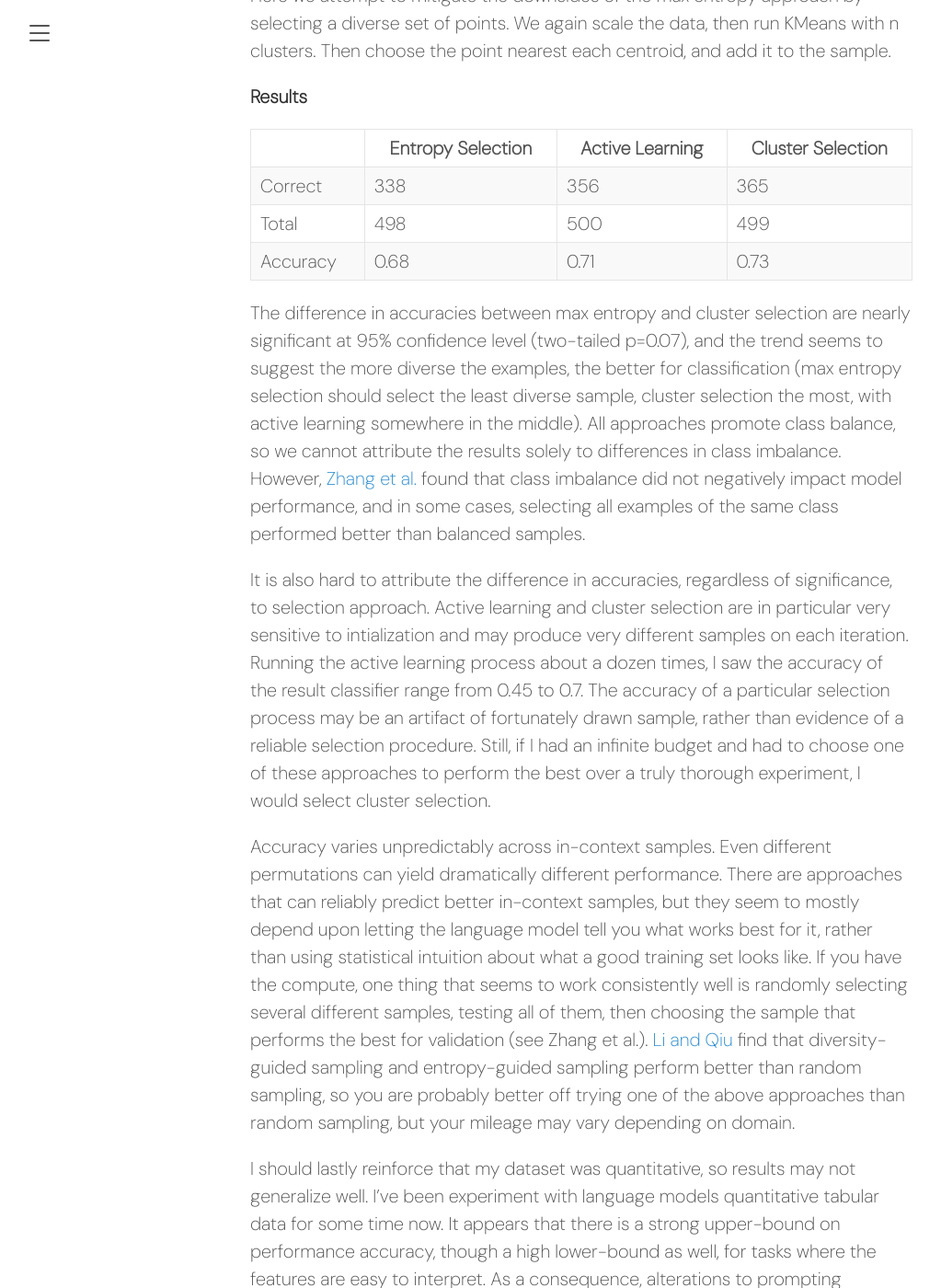
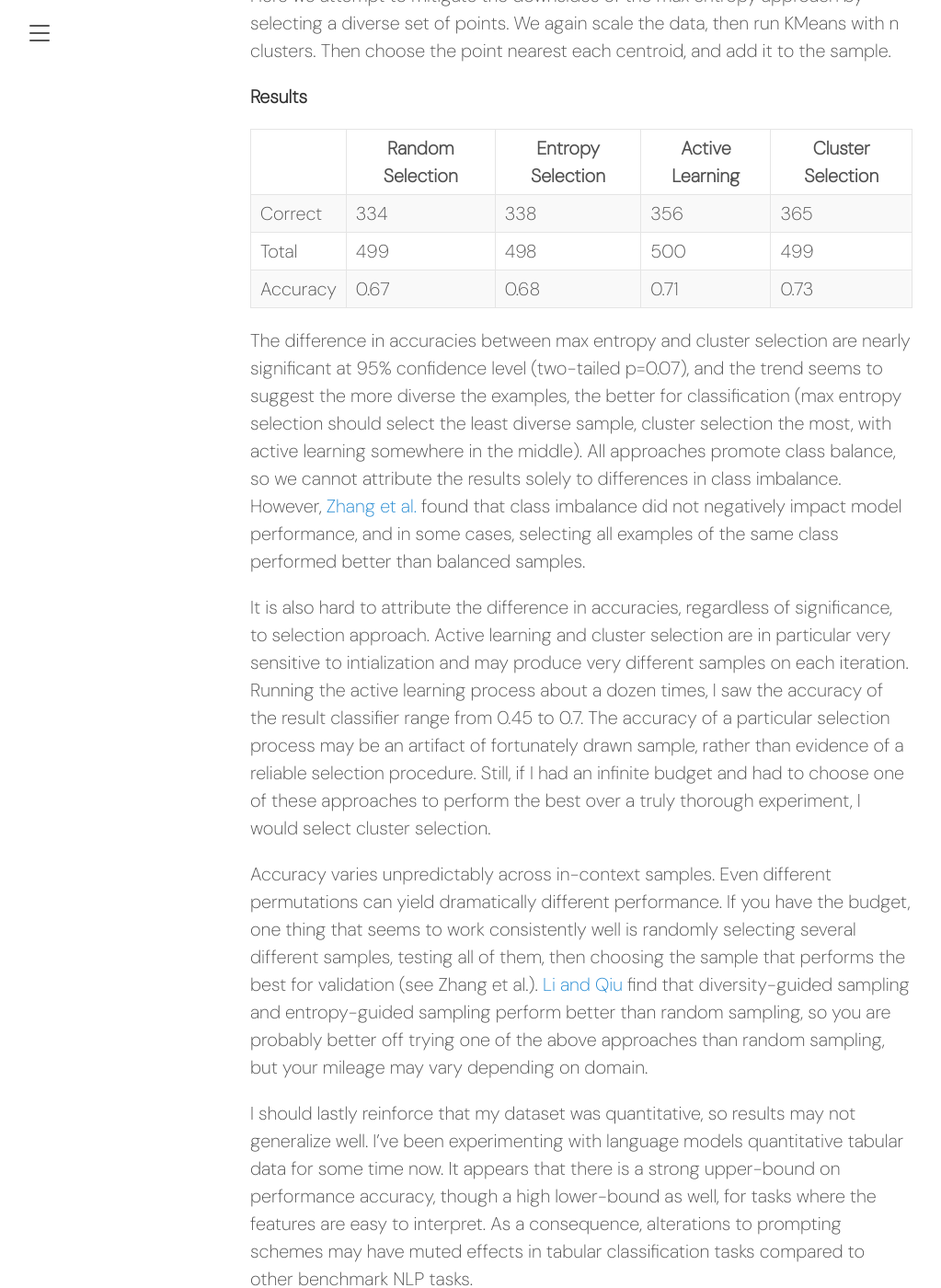
Before and after one commit to xocelyk/xocelyk.github.io, a Jekyll site: the page built from _posts/2023-08-02-how-to-select-icl-examples.md, in a window 1280 px wide and 1400 px high, scrolled down 2353 px. Shown: the whole window at 92% size, without its empty margins (8-1031 px from the left). Built offline with Jekyll 4.4.1, drawn with Linux system fonts in a browser that asks for light colours; some of the changed text lies outside the part shown.

Commit message:
update icl post with random baseline

```diff
--- a/_posts/2023-08-02-how-to-select-icl-examples.md
+++ b/_posts/2023-08-02-how-to-select-icl-examples.md
@@ -7,7 +7,7 @@ In 2020, OpenAI reported that [language models are few-shot learners](https://ar
 
 ![](/assets/few-shot.png)
 
-I was working with a medium-size dataset testing GPT-3.5 on a binary classification task with different numbers of in-context examples. I was working with a California housing dataset, trying to classify median housing price as greater than or less than some threshold. All features were quantitative, so I serialize them into a simple list of the form \[feature\]: \[value\] for each feature, which seems to be best practice (see [TabLLM](https://arxiv.org/pdf/2210.10723.pdf)). At first I was randomly selecting the set of in-context examples each time, but later I wanted to optimize for accuracy. A natural question is, How does one choose the best n examples for in-context learning? I experiment with three approaches.
+I was working with a medium-size dataset testing GPT-3.5 on a binary classification task with different numbers of in-context examples. I was working with a California housing dataset, trying to classify median housing price as greater than or less than some threshold. All features were quantitative, so I serialize them into a simple list of the form \[feature\]: \[value\] for each feature, which seems to be best practice (see [TabLLM](https://arxiv.org/pdf/2210.10723.pdf)). At first I was randomly selecting the set of in-context examples each time, but later I wanted to optimize for accuracy. A natural question is, How does one choose the best n examples for in-context learning? I experiment with three approaches, and a random baseline.
 
 **1. Max Entropy Selection**
 
@@ -30,6 +30,7 @@ Here we attempt to mitigate the downsides of the max entropy approach by selecti
     <thead>
         <tr>
             <th></th> <!-- Blank header for the row names -->
+            <th>Random Selection</th>
             <th>Entropy Selection</th>
             <th>Active Learning</th>
             <th>Cluster Selection</th>
@@ -38,18 +39,21 @@ Here we attempt to mitigate the downsides of the max entropy approach by selecti
     <tbody>
         <tr>
             <td>Correct</td>
+            <td>334</td>
             <td>338</td>
             <td>356</td>
             <td>365</td>
         </tr>
         <tr>
             <td>Total</td>
+            <td>499</td>
             <td>498</td>
             <td>500</td>
             <td>499</td>
         </tr>
         <tr>
             <td>Accuracy</td>
+            <td>0.67</td>
             <td>0.68</td>
             <td>0.71</td>
             <td>0.73</td>
@@ -57,15 +61,12 @@ Here we attempt to mitigate the downsides of the max entropy approach by selecti
     </tbody>
 </table>
 
-
-
-
 The difference in accuracies between max entropy and cluster selection are nearly significant at 95% confidence level (two-tailed p=0.07), and the trend seems to suggest the more diverse the examples, the better for classification (max entropy selection should select the least diverse sample, cluster selection the most, with active learning somewhere in the middle). All approaches promote class balance, so we cannot attribute the results solely to differences in class imbalance. However, [Zhang et al.](https://arxiv.org/pdf/2211.04486.pdf) found that class imbalance did not negatively impact model performance, and in some cases, selecting all examples of the same class performed better than balanced samples.
 
 It is also hard to attribute the difference in accuracies, regardless of significance, to selection approach. Active learning and cluster selection are in particular very sensitive to intialization and may produce very different samples on each iteration. Running the active learning process about a dozen times, I saw the accuracy of the result classifier range from 0.45 to 0.7. The accuracy of a particular selection process may be an artifact of fortunately drawn sample, rather than evidence of a reliable selection procedure. Still, if I had an infinite budget and had to choose one of these approaches to perform the best over a truly thorough experiment, I would select cluster selection.
 
-Accuracy varies unpredictably across in-context samples. Even different permutations can yield dramatically different performance. There are approaches that can reliably predict better in-context samples, but they seem to mostly depend upon letting the language model tell you what works best for it, rather than using statistical intuition about what a good training set looks like. If you have the compute, one thing that seems to work consistently well is randomly selecting several different samples, testing all of them, then choosing the sample that performs the best for validation (see Zhang et al.). [Li and Qiu](https://arxiv.org/pdf/2302.13539.pdf) find that diversity-guided sampling and entropy-guided sampling perform better than random sampling, so you are probably better off trying one of the above approaches than random sampling, but your mileage may vary depending on domain.
+Accuracy varies unpredictably across in-context samples. Even different permutations can yield dramatically different performance. If you have the budget, one thing that seems to work consistently well is randomly selecting several different samples, testing all of them, then choosing the sample that performs the best for validation (see Zhang et al.). [Li and Qiu](https://arxiv.org/pdf/2302.13539.pdf) find that diversity-guided sampling and entropy-guided sampling perform better than random sampling, so you are probably better off trying one of the above approaches than random sampling, but your mileage may vary depending on domain.
 
-I should lastly reinforce that my dataset was quantitative, so results may not generalize well. I've been experiment with language models quantitative tabular data for some time now. It appears that there is a strong upper-bound on performance accuracy, though a high lower-bound as well, for tasks where the features are easy to interpret. As a consequence, alterations to prompting schemes may have muted effects in tabular classification tasks compared to other benchmark NLP tasks.
+I should lastly reinforce that my dataset was quantitative, so results may not generalize well. I've been experimenting with language models quantitative tabular data for some time now. It appears that there is a strong upper-bound on performance accuracy, though a high lower-bound as well, for tasks where the features are easy to interpret. As a consequence, alterations to prompting schemes may have muted effects in tabular classification tasks compared to other benchmark NLP tasks.
 
 Given that the effect of few-shot prompting grows as model size increases, I'm curious to see if the effect of in-context selection approaches also grows with model size. I wonder if variance in performance over permutations of examples will increase or decrease with future generation models, too. I suspect decrease. Guess we'll see.
```
